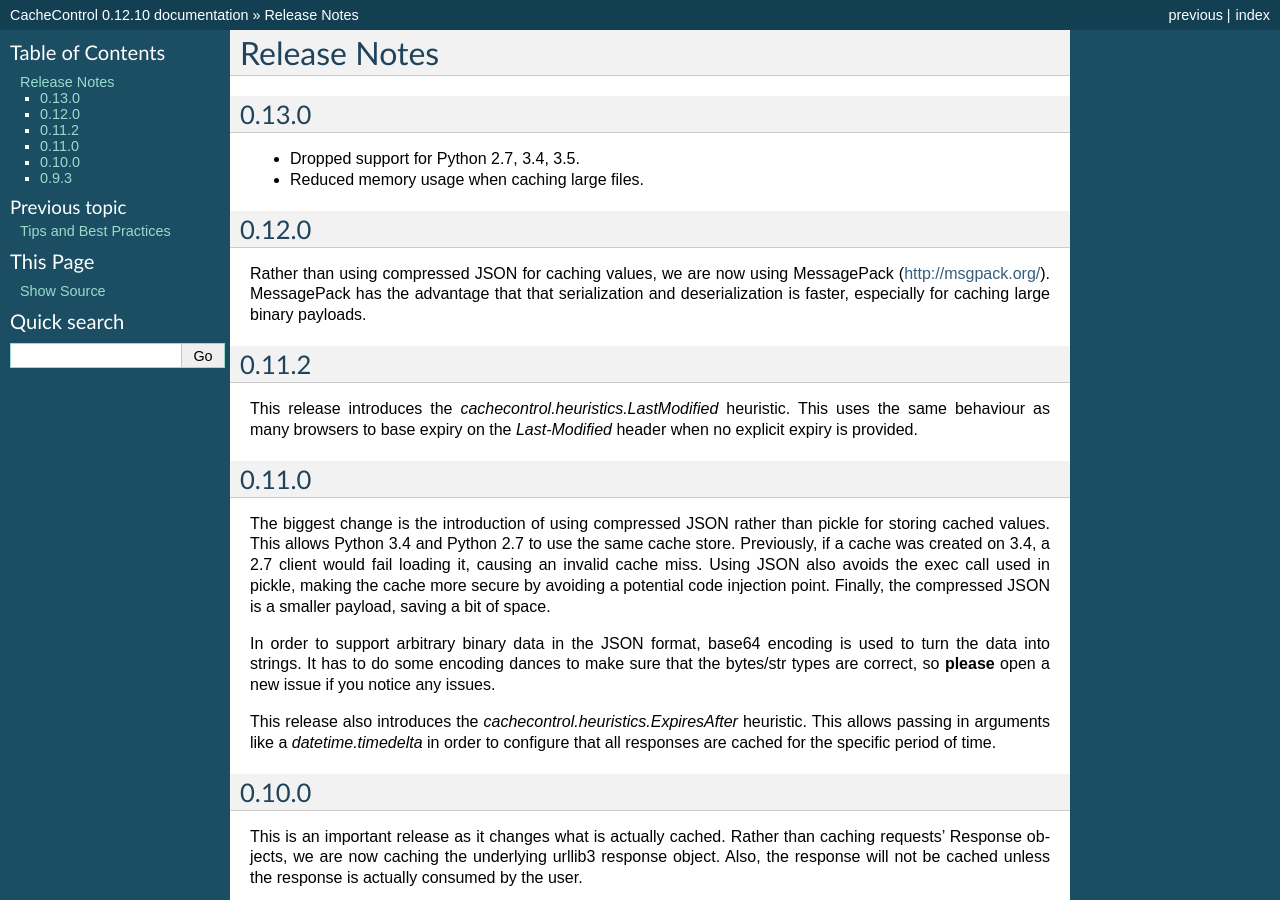
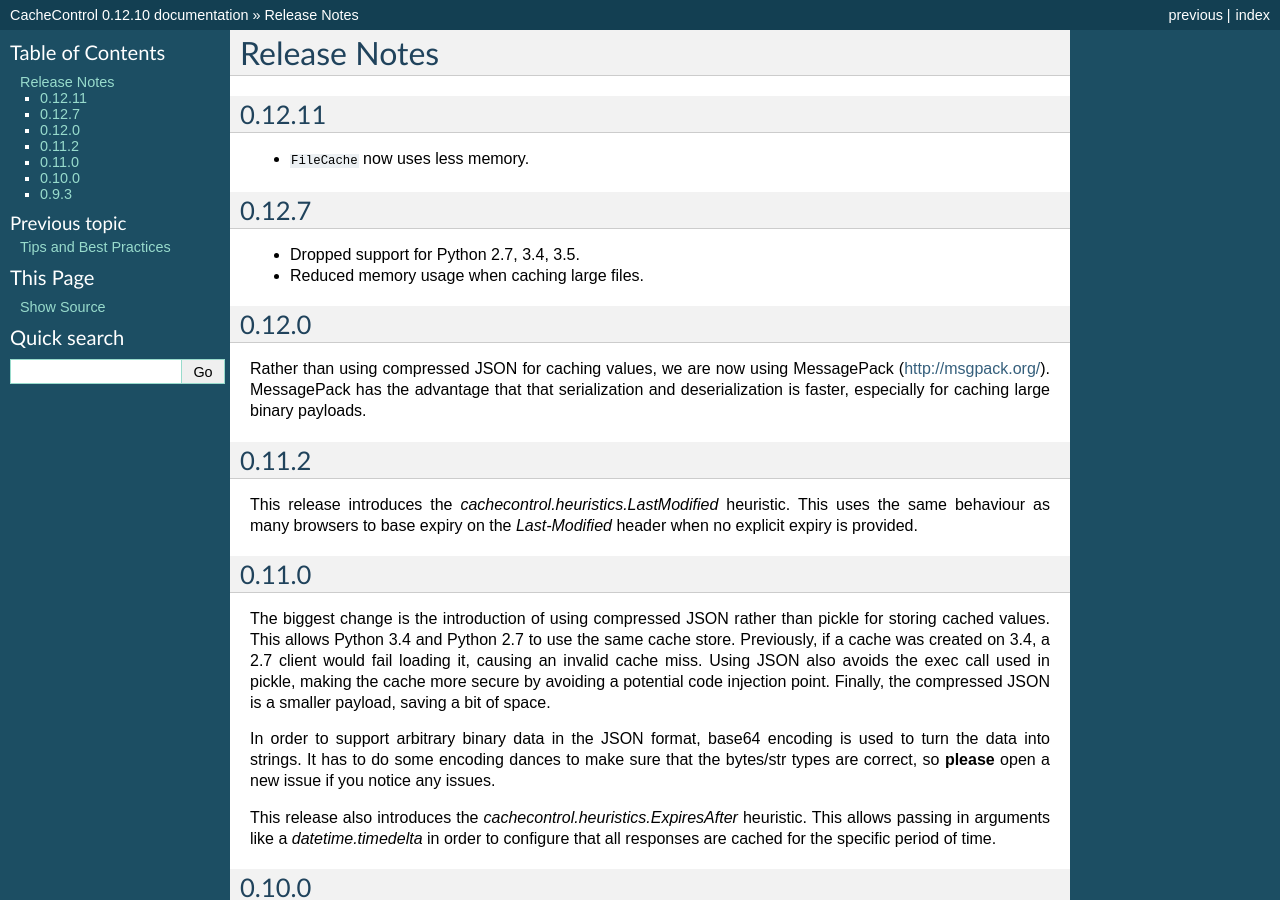
Before and after one commit to psf/cachecontrol, a Sphinx documentation site: the page built from docs/release_notes.rst, in a window 1280 px wide and 900 px high. Built offline with Sphinx 7.4.7, drawn with Linux system fonts in a browser that asks for light colours.

Commit message:
News file.

```diff
--- a/docs/release_notes.rst
+++ b/docs/release_notes.rst
@@ -7,7 +7,12 @@
  Release Notes
 ===============
 
-0.13.0
+0.12.11
+=======
+
+* ``FileCache`` now uses less memory.
+
+0.12.7
 ======
 
 * Dropped support for Python 2.7, 3.4, 3.5.
```
